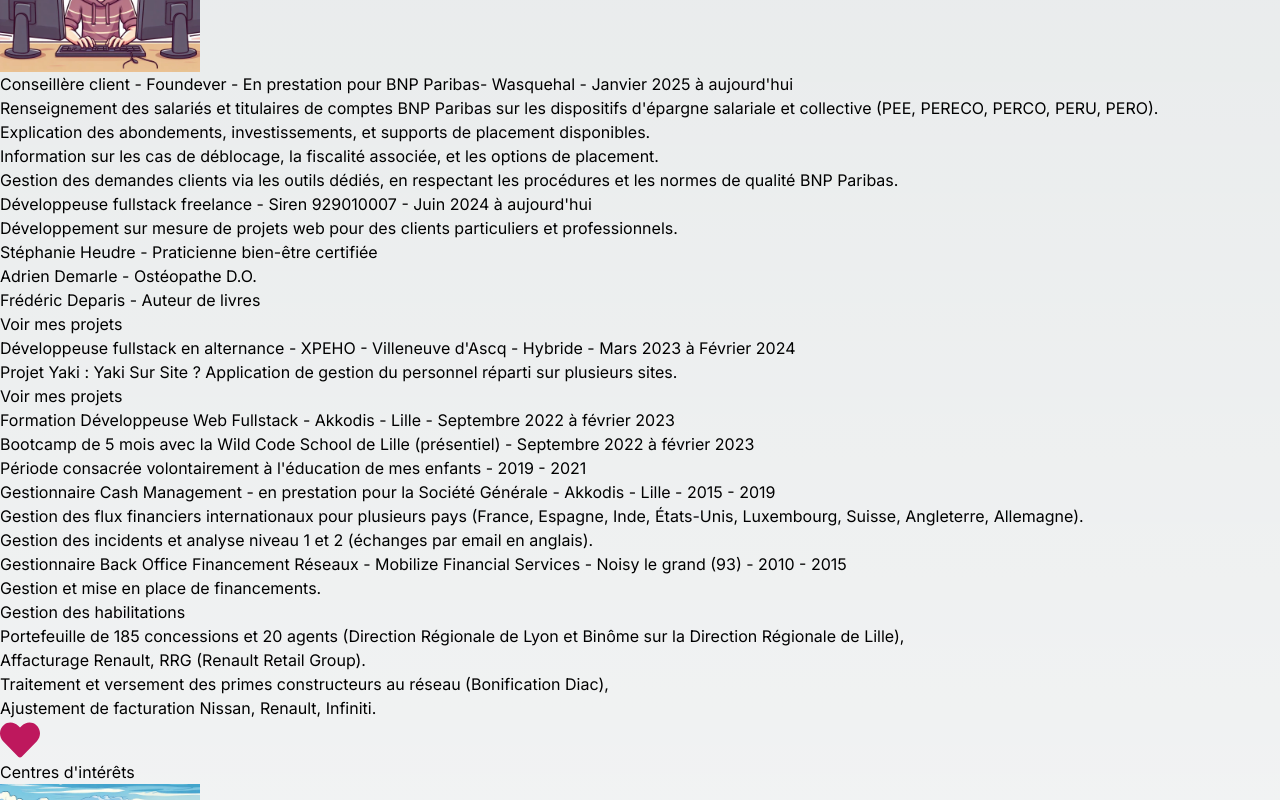
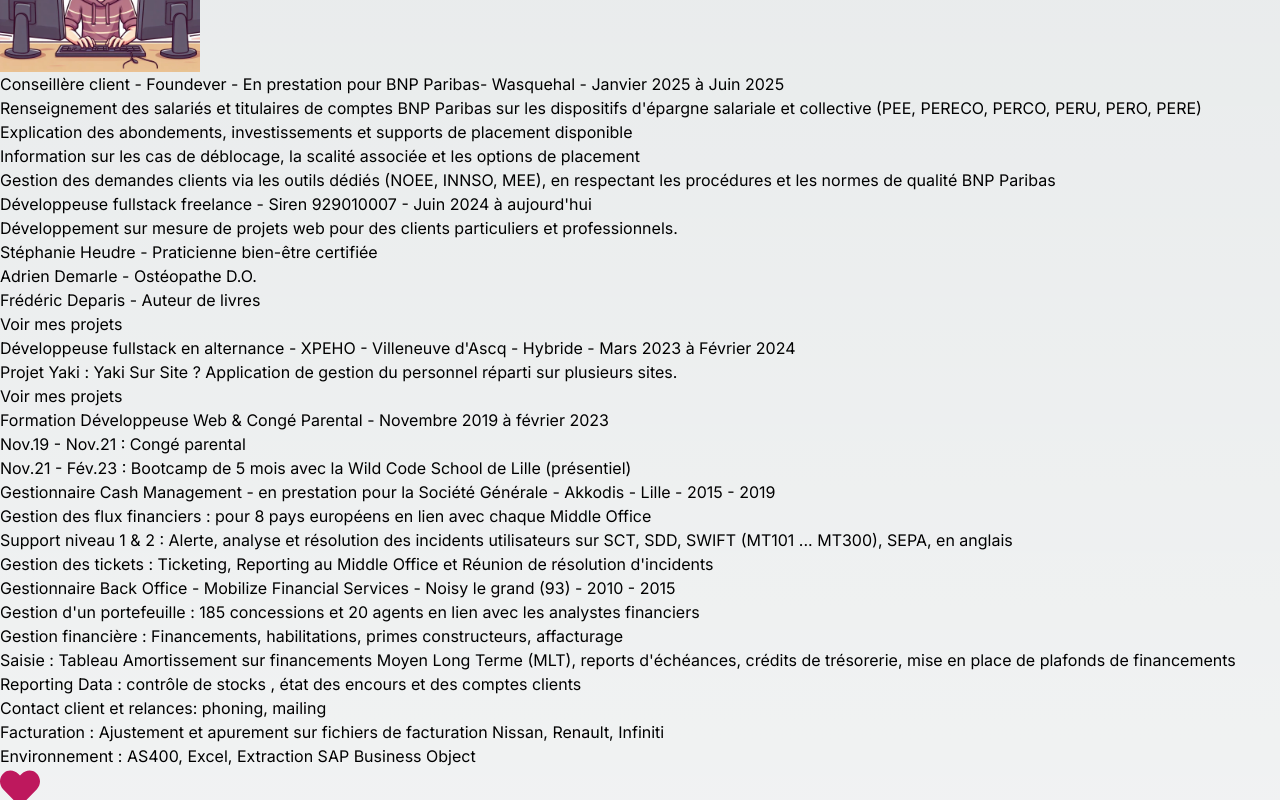
Before and after one commit to PriscilliaAmmeux/my_portfolio, a Next.js app: page / in a window 1280 px wide. Shown: the part 2180-2980 px from the top of the page. Built offline with nearby package versions, Linux system fonts and the light colour scheme; a web font is replaced by a local one.

Commit message:
update CV article

```diff
--- a/src/app/lessPresent/page.tsx
+++ b/src/app/lessPresent/page.tsx
@@ -27,8 +27,8 @@ export default function LessPresent() {
           content="Vous l’avez peut-être remarqué, je suis moins active ces derniers temps sur les réseaux. La raison est simple : j’ai un travail à plein temps à côté, ce qui me laisse moins de temps pour mes projets web."
         />
         <SectionArticle
-          title="Reconversion et descente aux enfers : le récit d’un parcours semé d’embûches"
-          content="En 2021, à la fin de mon congé parental, j’ai pris une décision courageuse : me reconvertir. Mon ancien service avait été relocalisé en Inde, et je voulais m’assurer un avenir dans un métier d’avenir. J’ai plongé dans le développement web, enchaînant un bootcamp, une alternance, et deux diplômes RNCP. Ces mois ont été intenses, riches d’apprentissages et de rencontres. Mais en 2024, le marché s’est effondré. Mon alternance n’a pas pu se prolonger, et les recrutements dans le secteur se sont taris."
+          title="Reconversion : le récit d’un parcours semé d’embûches"
+          content="En 2021, à la fin de mon congé parental, j’ai pris une décision courageuse : me reconvertir. Mon ancien service avait été relocalisé en Inde, et je voulais m’assurer un avenir dans un métier d’avenir. J’ai plongé dans le développement web, enchaînant un bootcamp, une alternance, et deux diplômes RNCP. Ces mois ont été intenses, riches d’apprentissages et de rencontres. Mais en 2024, le marché s’est effondré. Mon alternance n’a pas pu se prolonger, et les recrutements dans le secteur se sont taris. Malgré tout, je ne regrette rien : j’ai appris, j’ai codé jusqu’à pas d’heure, j’ai débuggé, persévéré, progressé. C’est ça qui m’anime."
         />
         <SectionArticle
           title="Une résilience à toute épreuve"
@@ -36,7 +36,7 @@ export default function LessPresent() {
         />
         <SectionArticle
           title="Un regard neuf sur mes projets et mon avenir"
-          content="Désormais, je choisis mes projets web avec soin : ils doivent avoir du sens et être portés par des clients avec qui j’ai plaisir à travailler. Le développement restera un loisir, une passion, et non plus une contrainte. Mon contrat actuel, un CDD, se termine fin mai, et ma priorité est de trouver un CDI pour plus de stabilité."
+          content="Désormais, je choisis mes projets web avec soin : ils doivent avoir du sens et être portés par des clients avec qui j’ai plaisir à travailler. Le développement restera un loisir, une passion, et non plus une contrainte."
         />
         <SectionArticle
           title="Merci pour votre soutien"
--- a/src/app/ui/interests/interests.tsx
+++ b/src/app/ui/interests/interests.tsx
@@ -39,8 +39,8 @@ export default function Interests() {
 
       <InterestSection
         Icon={RiKakaoTalkLine}
-        title="Meet-up : Les Femmes dans la Tech – S’inspirer, se soutenir, réussir !"
-        description="Je suis ravie de vous retrouver pour mon deuxième talk et cette fois-ci, entourée de plusieurs femmes incroyables dans la tech ! Quand ? Le 21 novembre 2024. En collaboration avec Polarity Association et Chtitedev, organisé par CBTW ! Rejoignez-nous pour une soirée d’échanges inspirants et de partage d’expériences, où nous aborderons ensemble les défis et réussites des femmes dans ce secteur !"
+        title="Retour sur le Meet-up : Les Femmes dans la Tech – S’inspirer, se soutenir, réussir !"
+        description="J’ai eu le plaisir de donner mon deuxième talk lors de cet événement aux côtés de femmes incroyables dans la tech ! C’était le 21 novembre 2024, en collaboration avec Polarity Association et Chtitedev, organisé par CBTW. Une soirée riche en échanges inspirants et en partages d’expériences sur les défis et les réussites des femmes dans ce secteur !"
         link="https://www.linkedin.com/feed/update/urn:li:activity:7260230099902296066/"
       />
 
--- a/src/data/jobs.json
+++ b/src/data/jobs.json
@@ -2,12 +2,12 @@
   {
     "id": 1,
     "title": "Conseillère client - Foundever - En prestation pour BNP Paribas- Wasquehal ",
-    "date": "Janvier 2025 à aujourd'hui",
+    "date": "Janvier 2025 à Juin 2025",
     "tasks": [
-      "Renseignement des salariés et titulaires de comptes BNP Paribas sur les dispositifs d'épargne salariale et collective (PEE, PERECO, PERCO, PERU, PERO).",
-      "Explication des abondements, investissements, et supports de placement disponibles.",
-      "Information sur les cas de déblocage, la fiscalité associée, et les options de placement.",
-      "Gestion des demandes clients via les outils dédiés, en respectant les procédures et les normes de qualité BNP Paribas."
+      "Renseignement des salariés et titulaires de comptes BNP Paribas sur les dispositifs d'épargne salariale et collective (PEE, PERECO, PERCO, PERU, PERO, PERE)",
+      "Explication des abondements, investissements et supports de placement disponible",
+      "Information sur les cas de déblocage, la scalité associée et les options de placement",
+      "Gestion des demandes clients via les outils dédiés (NOEE, INNSO, MEE),  en respectant les procédures et les normes de qualité BNP Paribas"
     ]
   },
   {
@@ -34,34 +34,33 @@
   },
   {
     "id": 3,
-    "title": "Formation Développeuse Web Fullstack - Akkodis - Lille",
-    "date": "Septembre 2022 à février 2023",
+    "title": " Formation Développeuse Web & Congé Parental",
+    "date": "Novembre 2019 à février 2023",
     "tasks": [
-      "Bootcamp de 5 mois avec la Wild Code School de Lille (présentiel) - Septembre 2022 à février 2023"
+      "Nov.19 - Nov.21 : Congé parental",
+      "Nov.21 - Fév.23 : Bootcamp de 5 mois avec la Wild Code School de Lille (présentiel)"
     ]
-  },
-  {
-    "title": "Période consacrée volontairement à l'éducation de mes enfants",
-    "date": "  2019 - 2021"
   },
   {
     "title": "Gestionnaire Cash Management - en prestation pour la Société Générale - Akkodis - Lille",
     "date": "2015 - 2019",
     "tasks": [
-      "Gestion des flux financiers internationaux pour plusieurs pays (France, Espagne, Inde, États-Unis, Luxembourg, Suisse, Angleterre, Allemagne).",
-      "Gestion des incidents et analyse niveau 1 et 2 (échanges par email en anglais)."
+      "Gestion des flux financiers : pour 8 pays européens en lien avec chaque Middle Office",
+      "Support niveau 1 & 2 : Alerte, analyse et résolution des incidents utilisateurs sur SCT, SDD, SWIFT (MT101 ... MT300), SEPA, en anglais",
+      "Gestion des tickets : Ticketing, Reporting au Middle Office et Réunion de résolution d'incidents"
     ]
   },
   {
-    "title": " Gestionnaire Back Office Financement Réseaux - Mobilize Financial Services - Noisy le grand (93) ",
+    "title": " Gestionnaire Back Office - Mobilize Financial Services - Noisy le grand (93) ",
     "date": "2010 - 2015",
     "tasks": [
-      "Gestion et mise en place de financements.",
-      "Gestion des habilitations",
-      "Portefeuille de 185 concessions et 20 agents (Direction Régionale de Lyon et Binôme sur la Direction Régionale de Lille),",
-      "Affacturage Renault, RRG (Renault Retail Group).",
-      "Traitement et versement des primes constructeurs au réseau (Bonification Diac),",
-      "Ajustement de facturation Nissan, Renault, Infiniti."
+      "Gestion d'un portefeuille : 185 concessions et 20 agents en lien avec les analystes financiers",
+      "Gestion financière : Financements, habilitations, primes constructeurs, affacturage",
+      "Saisie : Tableau Amortissement sur financements Moyen Long Terme (MLT), reports d'échéances, crédits de trésorerie, mise en place de plafonds de financements",
+      "Reporting Data : contrôle de stocks , état des encours et des comptes clients",
+      "Contact client et relances: phoning, mailing",
+      "Facturation : Ajustement et apurement sur fichiers de facturation Nissan, Renault, Infiniti",
+      "Environnement : AS400, Excel, Extraction SAP Business Object"
     ]
   }
 ]
```
